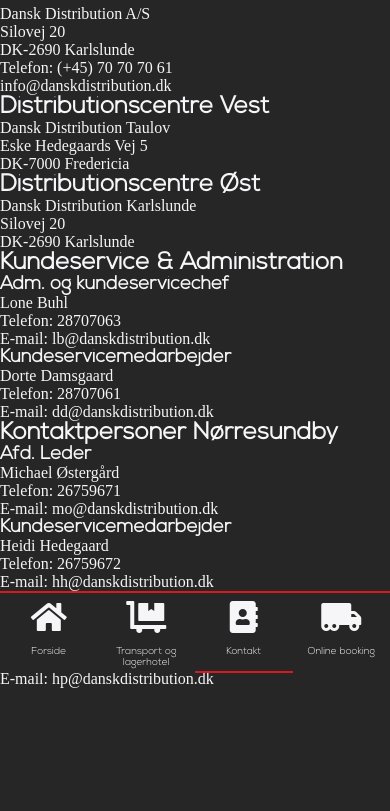
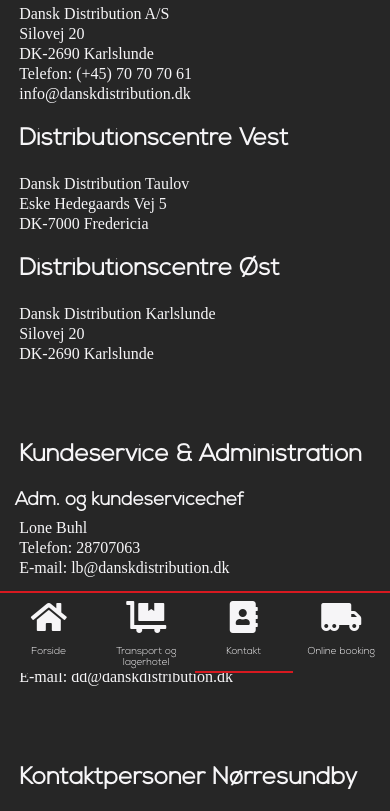
Before and after one commit to Martinus95M/Dansk_Distribution, a plain HTML site: page kontakt.html in a window 390 px wide. Shown: the part 171-982 px from the top of the page. Before the commit the page ends 859 px from the top, so only its background shows below. Drawn offline with nearby package versions, Linux system fonts and the light colour scheme; a web font is replaced by a local one.

Commit message:
Indført mobil-version af Kontakt-siden

```diff
--- a/css/main.scss
+++ b/css/main.scss
@@ -99,6 +99,58 @@ header {
     }
 }
 /*Navigation - End*/
+
+.kontakt {
+    display: block;
+
+    .kontakt-titel {
+        display: none;
+        justify-self: center;
+    }
+
+    h2 {
+        margin-bottom: 1em;
+        margin-left: 0.8em;
+    }
+
+    h3 {
+        margin-top: 1.2em;
+        margin-bottom: 0.5em;
+        margin-left: 0.8em;
+    }
+
+    ul {
+        margin-left: 1.2em;
+    }
+
+    li {
+        margin-top: 2px;
+        list-style-type: none;
+    }
+
+    .hovedkontor {
+        margin-bottom: 5em;
+
+        aside {
+            margin-top: 1.5em;
+        }
+    }
+
+    .kundeservice {
+        margin-bottom: 5em;
+    }
+
+    .kontaktpersoner {
+        margin-bottom: 5em;
+    }
+
+    .salg {
+        margin-bottom: 7em;
+    }
+
+}
+
+/*Kontakt - End*/
 
 @media screen and (min-width: 768px) {
     /*Navigation*/
@@ -365,8 +417,13 @@ header {
     grid-row-gap: 25px;
     margin-top: 75px;
 
+    .kontakt-titel {
+        display: grid;
+        grid-column: 1/7;
+        justify-self: center;
+    }
+
     h1 {
-        grid-column: 1/7;
         text-align: center;
     }
 
--- a/kontakt.html
+++ b/kontakt.html
@@ -41,7 +41,9 @@
         <section class="kontakt">
         <!--Bør muligvis indsætte "header" tagget til de forskellige overordnede overskrifter,
         da dette ville gøre det lettere for søgemaskinerne at forstå emnerne på hjemmesiden.-->
-         <h1>Kontakt</h1>
+         <header class="kontakt-titel">
+             <h1>Kontakt</h1>
+        </header>
 
             <article class="hovedkontor">
                 <h2>Hovedkontor</h2>
```
Also changed, not shown: css/main.css, 1 other file.
